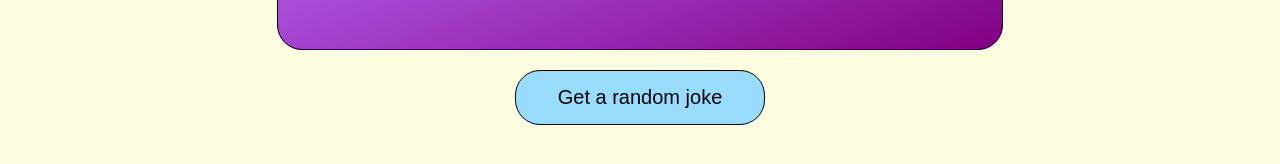
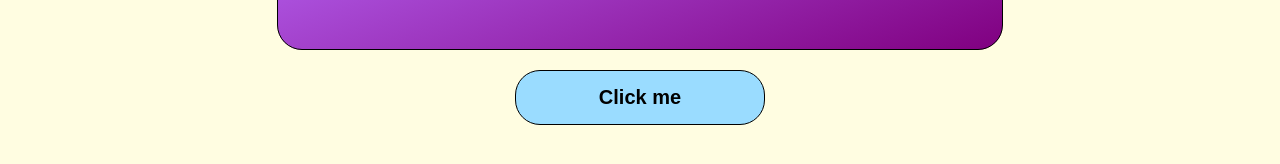
Before and after one commit to wetbug75/Quintrix-Class-Group-3, an Angular app in the folder GroupAngularSPA/: page / in a window 1280 px wide. Shown: the part 304-468 px from the top of the page. Built offline with nearby package versions, Linux system fonts and the light colour scheme.

Commit message:
Tweaked app.component.html to reference button and jokebox components

```diff
--- a/GroupAngularSPA/src/app/app.component.css
+++ b/GroupAngularSPA/src/app/app.component.css
@@ -1,6 +1,3 @@
-body{
-	background-color: #FFFDE1;
-}
 
 .navigationBar{
 	overflow:  hidden;
@@ -67,19 +64,3 @@ body{
 #jokeText{
 	display: none;
 }
-
-
-button{
-	border-radius: 25px;
-	width: 20%;
-	border: 1px solid black;
-	padding: 15px;
-	margin: 20px;
-	text-align: center;
-	font-size: 20px;
-	background-color: #9ADCFF;
-	text-align:center;
-	margin: 0 auto;
-	justify-content: center;
-	display:flex;
-}
--- a/GroupAngularSPA/src/app/app.component.html
+++ b/GroupAngularSPA/src/app/app.component.html
@@ -14,14 +14,9 @@
 	<br>
 	<br>
 
-	<!-- The joke box that will appear after clicking a button -->
-	<div id="jokeScreen">
-		<div id="jokeBox" class="boxJoke">
-			<p class="jokeText" id="jokeQuestion">What's a skeleton favorite snack?</p>
-			<p class="jokeText" id="jokeAnswer">SPARE RIBS!</p>
-		</div>
-	</div>
-	<button id="randomJokeBtn" (click)="getRandomJoke()">Get a random joke</button>
+
+	<app-jokebox></app-jokebox>
+	<app-button></app-button>
 </body>
 
 </html>
--- a/GroupAngularSPA/src/app/app.module.ts
+++ b/GroupAngularSPA/src/app/app.module.ts
@@ -3,11 +3,13 @@ import { BrowserModule } from '@angular/platform-browser';
 
 import { AppComponent } from './app.component';
 import { ButtonComponent } from './components/button/button.component';
+import { JokeboxComponent } from './components/jokebox/jokebox.component';
 
 @NgModule({
   declarations: [
     AppComponent,
-    ButtonComponent
+    ButtonComponent,
+    JokeboxComponent
   ],
   imports: [
     BrowserModule
--- a/GroupAngularSPA/src/app/components/button/button.component.html
+++ b/GroupAngularSPA/src/app/components/button/button.component.html
@@ -1 +1 @@
-<p>button works!</p>
+<button>Click me</button>
--- /dev/null
+++ b/GroupAngularSPA/src/app/components/jokebox/jokebox.component.css
@@ -0,0 +1,31 @@
+#jokeBox{
+	border-radius: 25px;
+	width: 50%;
+	border: 1px solid black;
+	padding: 50px;
+	margin: 20px;
+	text-align: center;
+	background-color: purple;
+	background-image: linear-gradient(-20deg, purple, #bb6eff);
+
+	}
+
+.jokeText{
+	color:white;
+	font-size: 30px;
+	font-family:Comic Sans MS;
+	font-style:bold;
+	text-align:center;
+	margin: auto;
+
+}
+
+#jokeScreen{
+	margin: 0 auto;
+	justify-content: center;
+	display:flex;
+}
+
+#jokeText{
+	display: none;
+}
--- /dev/null
+++ b/GroupAngularSPA/src/app/components/jokebox/jokebox.component.html
@@ -0,0 +1,6 @@
+<div id="jokeScreen">
+    <div id="jokeBox" class="boxJoke">
+        <p class="jokeText" id="jokeQuestion">What's a skeleton favorite snack?</p>
+        <p class="jokeText" id="jokeAnswer">SPARE RIBS!</p>
+    </div>
+</div>
--- /dev/null
+++ b/GroupAngularSPA/src/app/components/jokebox/jokebox.component.ts
@@ -0,0 +1,15 @@
+import { Component, OnInit } from '@angular/core';
+
+@Component({
+  selector: 'app-jokebox',
+  templateUrl: './jokebox.component.html',
+  styleUrls: ['./jokebox.component.css']
+})
+export class JokeboxComponent implements OnInit {
+
+  constructor() { }
+
+  ngOnInit(): void {
+  }
+
+}
--- a/GroupAngularSPA/src/styles.css
+++ b/GroupAngularSPA/src/styles.css
@@ -10,6 +10,7 @@ button{
 	margin: 20px;
 	text-align: center;
 	font-size: 20px;
+    font-weight: bold;
 	background-color: #9ADCFF;
 	text-align:center;
 	margin: 0 auto;
```
Also changed, not shown: 1 other file (tests, documents, lock files or other folders).
